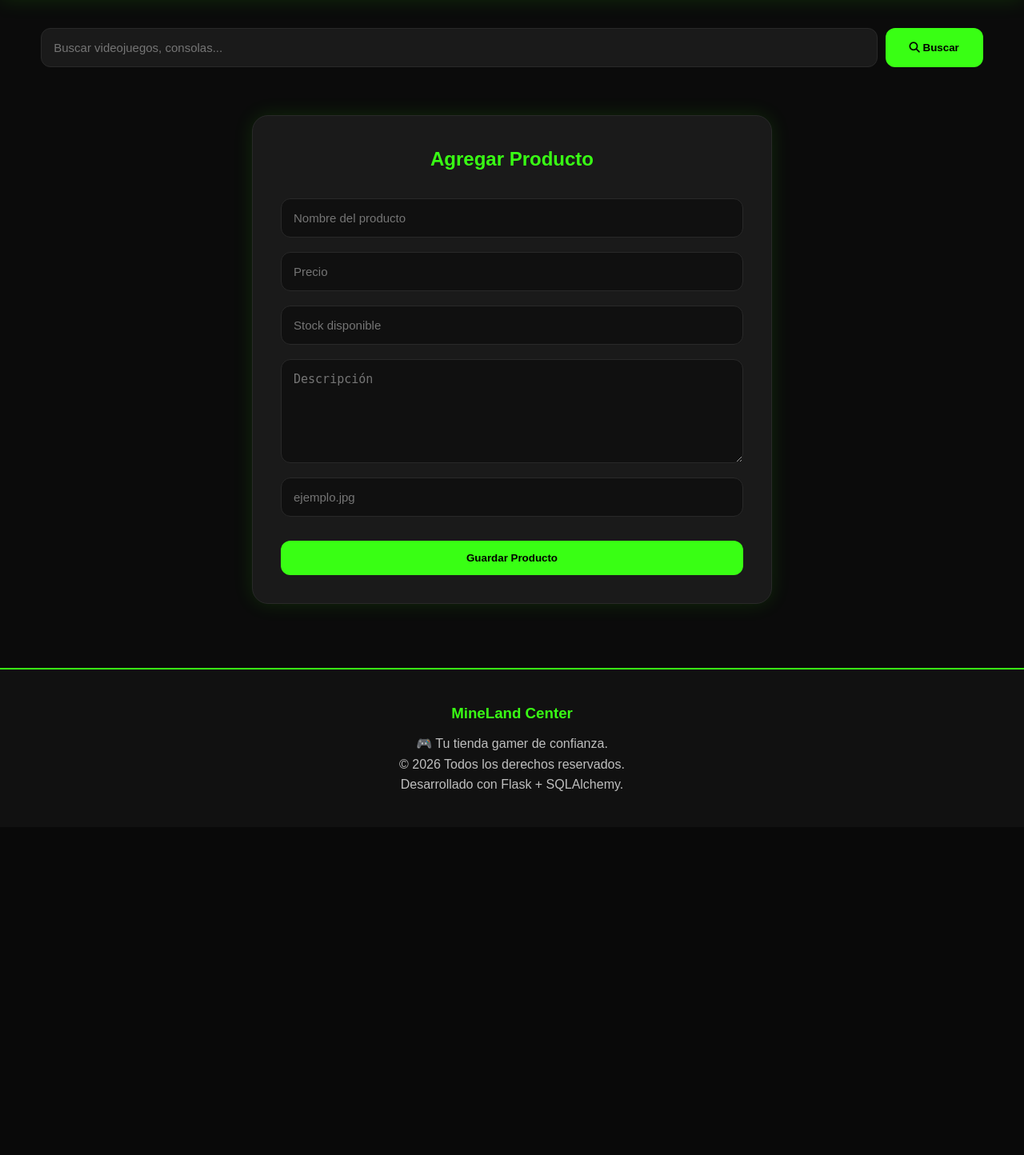
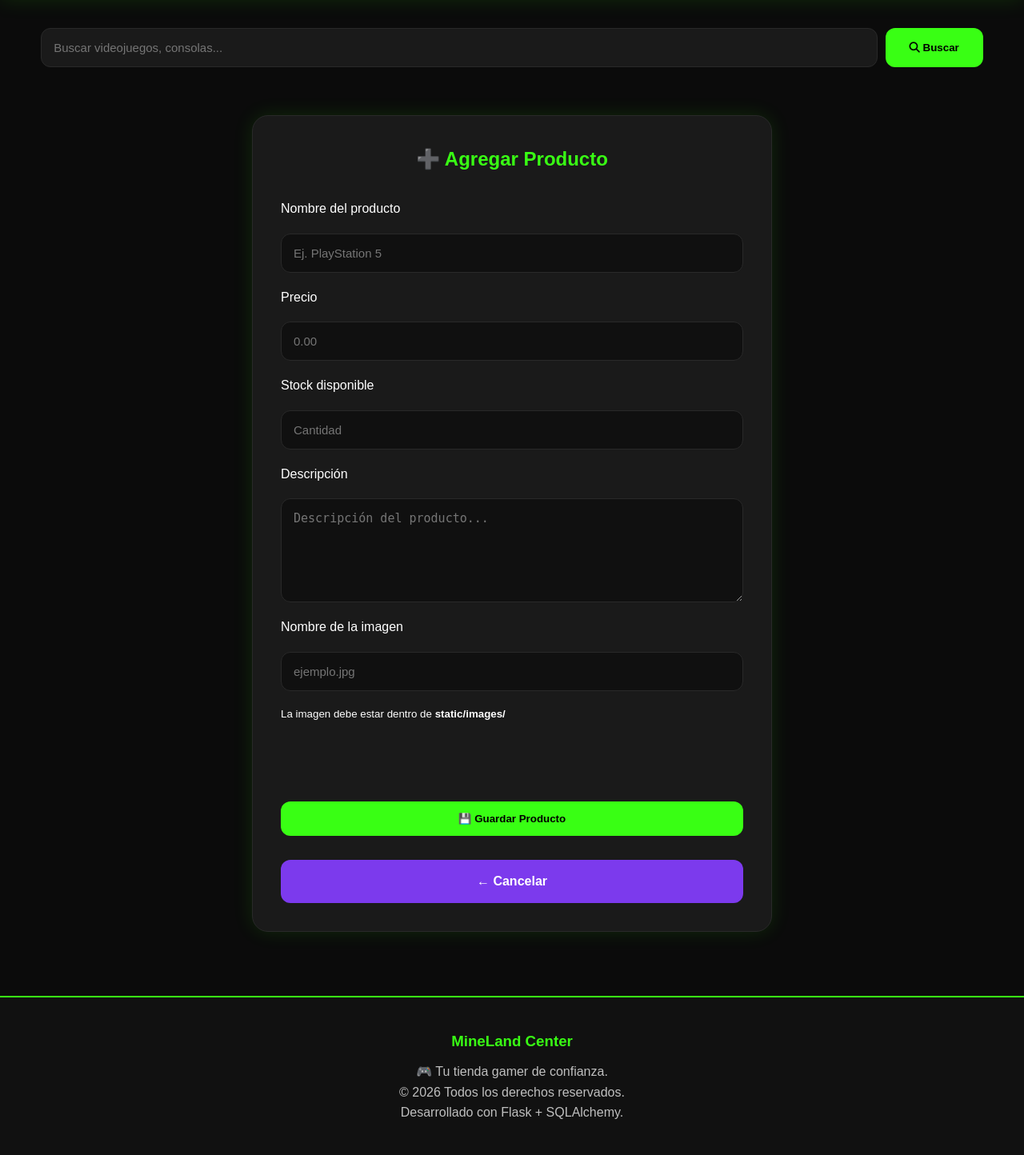
Before and after one commit to TheDark-15/Proyecto_MineLand, a Flask app: page /add_product in a window 1280 px wide. Shown: the part 166-1610 px from the top of the page at 80% size. Before the commit the page ends 1155 px from the top, so only its background shows below. Run offline with Flask 3, Linux system fonts and the light colour scheme; the visitor is signed in with stand-in values (Sample User, id 1).

Commit message:
Update add_product.html

```diff
--- a/templates/add_product.html
+++ b/templates/add_product.html
@@ -4,52 +4,94 @@
 
 <div class="form-container">
 
-    <h2>Agregar Producto</h2>
+    <h2>➕ Agregar Producto</h2>
 
     <form method="POST">
 
+        <label for="name">
+            Nombre del producto
+        </label>
+
         <input
             type="text"
+            id="name"
             name="name"
-            placeholder="Nombre del producto"
+            placeholder="Ej. PlayStation 5"
+            maxlength="100"
             required
         >
 
-        <input
-            type="number"
-            step="0.01"
-            name="price"
-            placeholder="Precio"
-            required
-        >
+        <label for="price">
+            Precio
+        </label>
 
         <input
             type="number"
-            name="stock"
-            placeholder="Stock disponible"
+            id="price"
+            name="price"
+            placeholder="0.00"
+            step="0.01"
             min="0"
             required
         >
 
+        <label for="stock">
+            Stock disponible
+        </label>
+
+        <input
+            type="number"
+            id="stock"
+            name="stock"
+            placeholder="Cantidad"
+            min="0"
+            required
+        >
+
+        <label for="description">
+            Descripción
+        </label>
+
         <textarea
+            id="description"
             name="description"
-            placeholder="Descripción"
+            placeholder="Descripción del producto..."
+            rows="5"
             required
         ></textarea>
 
+        <label for="image_url">
+            Nombre de la imagen
+        </label>
+
         <input
             type="text"
+            id="image_url"
             name="image_url"
             placeholder="ejemplo.jpg"
             required
         >
 
+        <small>
+            La imagen debe estar dentro de
+            <strong>static/images/</strong>
+        </small>
+
+        <br><br>
+
         <button
             type="submit"
             class="btn-primary"
         >
-            Guardar Producto
+            💾 Guardar Producto
         </button>
+
+        <a
+            href="{{ url_for('dashboard') }}"
+            class="btn-secondary"
+        >
+            ← Cancelar
+        </a>
 
     </form>
 
```
